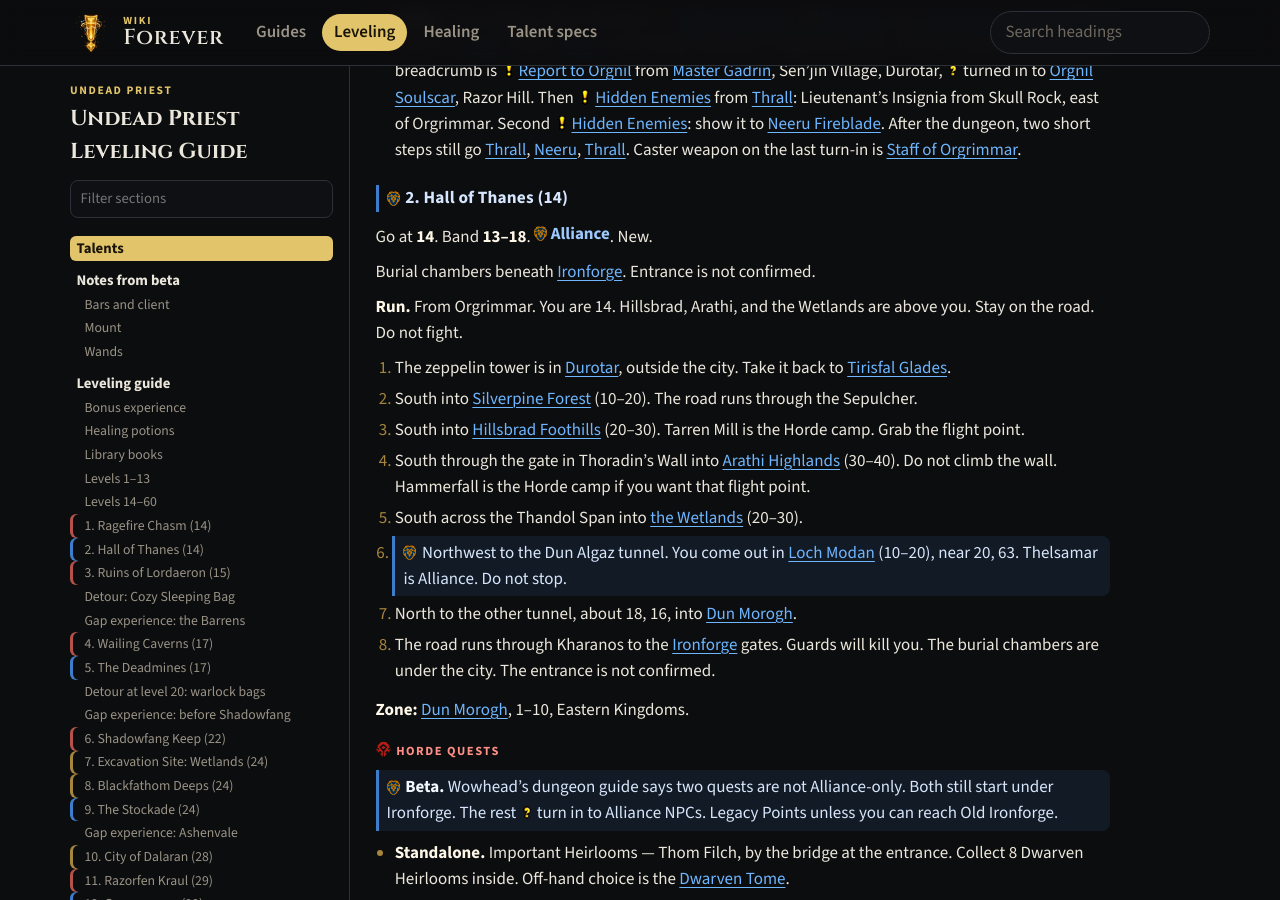
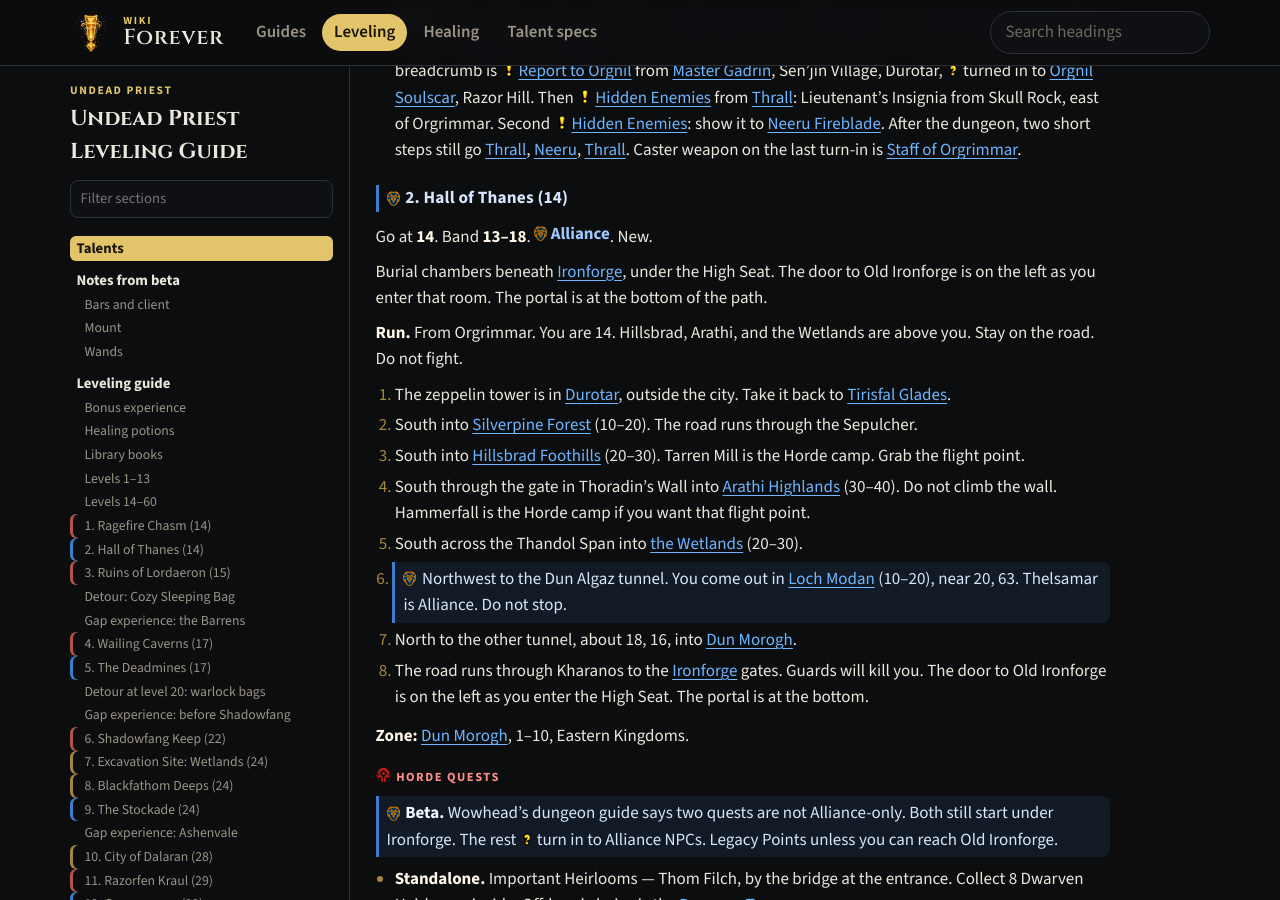
Before and after one commit to LordDemonos/wow-forever, a Jekyll site: the page built from wiki/guides/leveling.md, in a window 1280 px wide and 900 px high, scrolled down 12824 px. Built offline with Jekyll 4.4.1, drawn with Linux system fonts in a browser that asks for light colours; a script that is not in the unit is left out.

Commit message:
Update leveling.md

```diff
--- a/wiki/guides/leveling.md
+++ b/wiki/guides/leveling.md
@@ -300,7 +300,7 @@ Cook snappers until you have two or three stacks of [Longjaw Mud Snapper](https:
 
 Go at **14**. Band **13–18**. Alliance. New.
 
-Burial chambers beneath [Ironforge](https://www.wowhead.com/classic/zone=1537/ironforge). Entrance is not confirmed.
+Burial chambers beneath [Ironforge](https://www.wowhead.com/classic/zone=1537/ironforge), under the High Seat. The door to Old Ironforge is on the left as you enter that room. The portal is at the bottom of the path.
 
 **Run.** From Orgrimmar. You are 14. Hillsbrad, Arathi, and the Wetlands are above you. Stay on the road. Do not fight.
 
@@ -311,7 +311,7 @@ Burial chambers beneath [Ironforge](https://www.wowhead.com/classic/zone=1537/ir
 5. South across the Thandol Span into [the Wetlands](https://www.wowhead.com/classic/zone=11/wetlands) (20–30).
 6. Northwest to the Dun Algaz tunnel. You come out in [Loch Modan](https://www.wowhead.com/classic/zone=38/loch-modan) (10–20), near 20, 63. Thelsamar is Alliance. Do not stop.
 7. North to the other tunnel, about 18, 16, into [Dun Morogh](https://www.wowhead.com/classic/zone=1/dun-morogh).
-8. The road runs through Kharanos to the [Ironforge](https://www.wowhead.com/classic/zone=1537/ironforge) gates. Guards will kill you. The burial chambers are under the city. The entrance is not confirmed.
+8. The road runs through Kharanos to the [Ironforge](https://www.wowhead.com/classic/zone=1537/ironforge) gates. Guards will kill you. The door to Old Ironforge is on the left as you enter the High Seat. The portal is at the bottom.
 
 **Zone:** [Dun Morogh](https://www.wowhead.com/classic/zone=1/dun-morogh), 1–10, Eastern Kingdoms.
 
```
